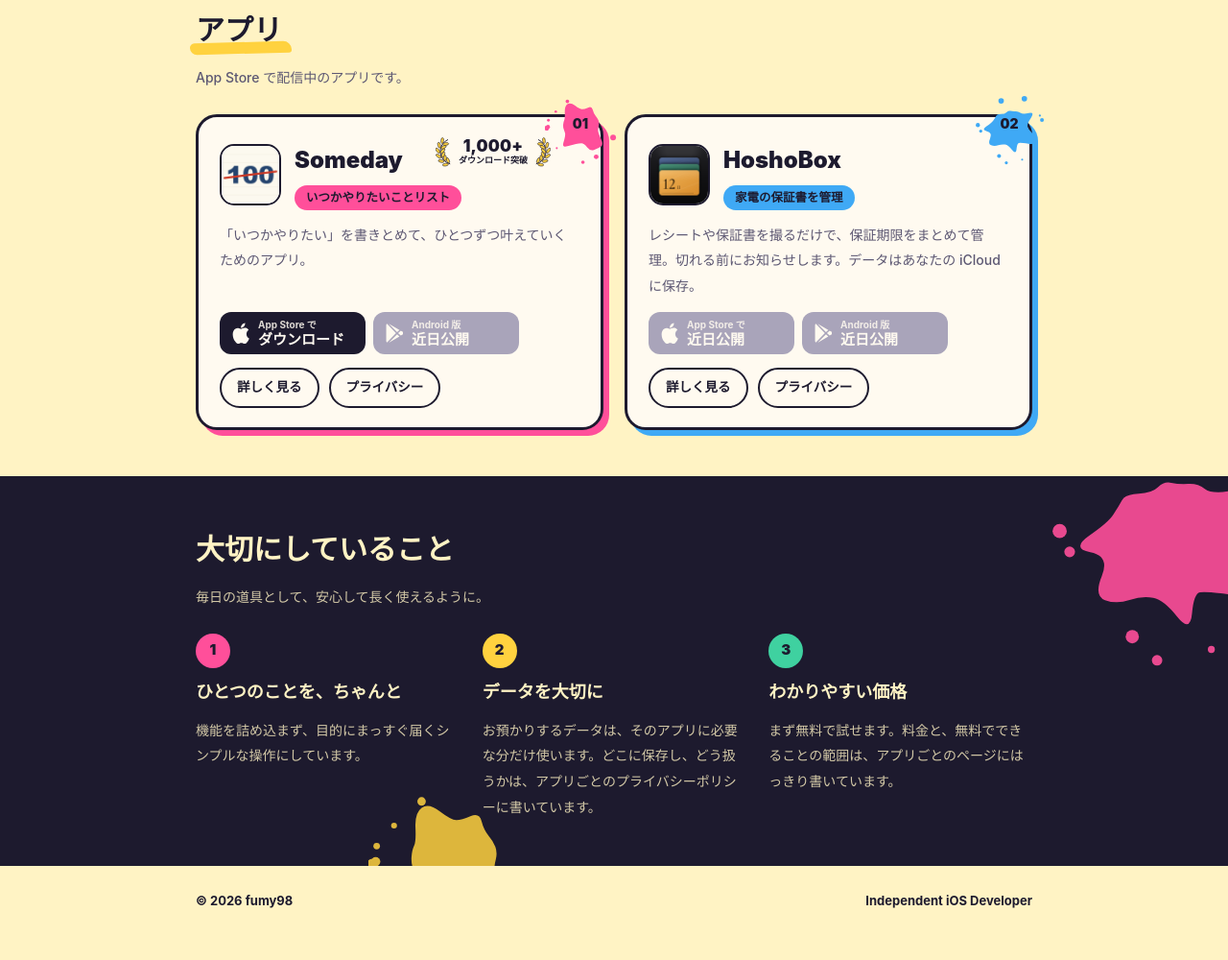
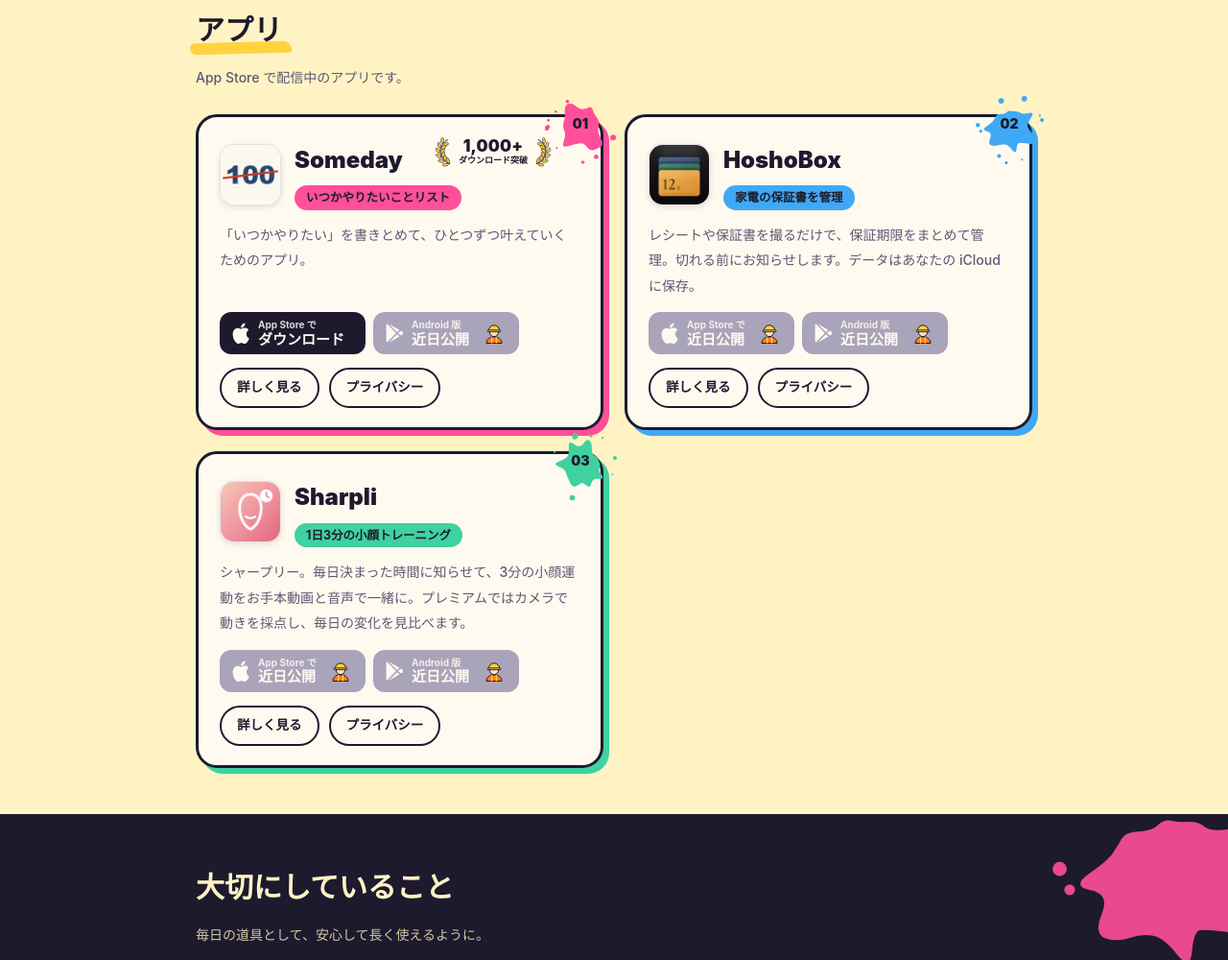
Before and after one commit to fumy98/fumy98.github.io, a plain HTML site: page index.html in a window 1280 px wide. Shown: the part 499-1499 px from the top of the page at 96% size. Drawn offline with Linux system fonts and the light colour scheme; a web font is replaced by a local one.

Commit message:
トップに Sharpli を追加し、アイコンの枠を薄く、近日公開に作業員のマークを付ける
Co-Authored-By: Claude Opus 5.5 <noreply@anthropic.com>

```diff
--- a/index.html
+++ b/index.html
@@ -93,7 +93,7 @@
   .app .stores { margin-top: auto; display: flex; flex-wrap: wrap; gap: 8px; margin-bottom: 14px; }
   .app .stores .store { margin: 0; }
   .app .title { display: flex; align-items: center; gap: 14px; margin-bottom: 12px; }
-  .app .icon { width: 64px; height: 64px; border-radius: 15px; border: 2px solid var(--ink); flex: none; background: #fff; }
+  .app .icon { width: 64px; height: 64px; border-radius: 15px; border: 1px solid rgba(29,26,46,.12); flex: none; background: #fff; box-shadow: 0 2px 6px rgba(29,26,46,.12); }
   .app .title .tag { margin: 4px 0 0; }
   /* 実績: 月桂樹で数字を挟む（App Store の受賞表記のような、線だけの控えめな形） */
   .app .badge { position: absolute; top: 18px; right: 52px; display: flex; align-items: center; gap: 2px; color: var(--ink); }
@@ -112,6 +112,8 @@
   /* 近日公開もダウンロードと同じ大きさ・同じ濃さのマークにし、色だけ薄くする */
   .store { min-width: 152px; height: 44px; box-sizing: border-box; }
   .store.soon { background: #a9a4ba; color: #fffaf0; cursor: default; }
+  /* 近日公開: ヘルメットをかぶった作業員 */
+  .store .hat { width: 20px; height: 22px; margin-left: auto; flex: none; }
   .app .links a:hover { background: var(--c); color: #1d1a2e; border-color: var(--c); }
 
   .values { background: var(--ink); color: var(--bg); overflow: hidden; }
@@ -208,7 +210,7 @@
           <p class="desc">「いつかやりたい」を書きとめて、ひとつずつ叶えていくためのアプリ。</p>
           <div class="stores">
           <a class="store" href="https://apps.apple.com/app/id6804606288?pt=129352997&amp;ct=site&amp;mt=8" target="_blank" rel="noopener"><svg class="apple" viewBox="0 0 14 17" aria-hidden="true"><path d="M11.6 9c0-2 1.7-3 1.8-3.1-1-1.4-2.5-1.6-3-1.6-1.3-.1-2.5.8-3.1.8-.7 0-1.7-.8-2.7-.7C3.2 4.4 1.9 5.2 1.2 6.5c-1.5 2.6-.4 6.4 1 8.5.7 1 1.5 2.1 2.6 2.1 1 0 1.4-.7 2.7-.7 1.2 0 1.6.7 2.7.7 1.1 0 1.8-1 2.5-2 .8-1.2 1.1-2.3 1.1-2.4 0 0-2.2-.9-2.2-3.5zM9.6 3c.6-.7 1-1.7.9-2.7-.8 0-1.9.6-2.5 1.3-.5.6-1 1.6-.9 2.6.9.1 1.9-.5 2.5-1.2z"/></svg><span><small>App Store で</small>ダウンロード</span></a>
-          <span class="store soon" aria-disabled="true"><svg class="apple" viewBox="0 0 16 18" aria-hidden="true"><path d="M1.2.4 9.6 9 1.2 17.6c-.4-.2-.7-.7-.7-1.2V1.6c0-.5.3-1 .7-1.2zm9.4 9.6 2.2 2.2-9.9 5.7 7.7-7.9zm0-2L2.9.3l9.9 5.7-2.2 2zM14 6.7l2.2 1.3c.7.4.7 1.6 0 2L14 11.3 11.5 9 14 6.7z"/></svg><span><small>Android 版</small>近日公開</span></span>
+          <span class="store soon" aria-disabled="true"><svg class="apple" viewBox="0 0 16 18" aria-hidden="true"><path d="M1.2.4 9.6 9 1.2 17.6c-.4-.2-.7-.7-.7-1.2V1.6c0-.5.3-1 .7-1.2zm9.4 9.6 2.2 2.2-9.9 5.7 7.7-7.9zm0-2L2.9.3l9.9 5.7-2.2 2zM14 6.7l2.2 1.3c.7.4.7 1.6 0 2L14 11.3 11.5 9 14 6.7z"/></svg><span><small>Android 版</small>近日公開</span><svg class="hat" viewBox="0 0 20 22" aria-hidden="true"><circle cx="10" cy="10" r="4.6" fill="#ffe2c4" stroke="#1d1a2e" stroke-width="1"/><path d="M4.4 8.4a5.6 5.6 0 0 1 11.2 0z" fill="#ffd23f" stroke="#1d1a2e" stroke-width="1" stroke-linejoin="round"/><rect x="3" y="7.9" width="14" height="1.8" rx=".9" fill="#ffd23f" stroke="#1d1a2e" stroke-width=".9"/><path d="M2 21.5c0-4.4 3.6-6.6 8-6.6s8 2.2 8 6.6z" fill="#ff7a1a" stroke="#1d1a2e" stroke-width="1"/><path d="M7.6 15.2v6.2M12.4 15.2v6.2" stroke="#ffd23f" stroke-width="1.4"/></svg></span>
           </div>
           <div class="links">
             <a href="/someday/" data-drawer="Someday" data-wide>詳しく見る</a>
@@ -223,12 +225,28 @@
           <p class="desc">レシートや保証書を撮るだけで、保証期限をまとめて管理。切れる前にお知らせします。データはあなたの iCloud に保存。</p>
           <!-- 公開したら、Someday と同じ形の a.store（App Store の URL）に差し替える -->
           <div class="stores">
-          <span class="store soon" aria-disabled="true"><svg class="apple" viewBox="0 0 14 17" aria-hidden="true"><path d="M11.6 9c0-2 1.7-3 1.8-3.1-1-1.4-2.5-1.6-3-1.6-1.3-.1-2.5.8-3.1.8-.7 0-1.7-.8-2.7-.7C3.2 4.4 1.9 5.2 1.2 6.5c-1.5 2.6-.4 6.4 1 8.5.7 1 1.5 2.1 2.6 2.1 1 0 1.4-.7 2.7-.7 1.2 0 1.6.7 2.7.7 1.1 0 1.8-1 2.5-2 .8-1.2 1.1-2.3 1.1-2.4 0 0-2.2-.9-2.2-3.5zM9.6 3c.6-.7 1-1.7.9-2.7-.8 0-1.9.6-2.5 1.3-.5.6-1 1.6-.9 2.6.9.1 1.9-.5 2.5-1.2z"/></svg><span><small>App Store で</small>近日公開</span></span>
-          <span class="store soon" aria-disabled="true"><svg class="apple" viewBox="0 0 16 18" aria-hidden="true"><path d="M1.2.4 9.6 9 1.2 17.6c-.4-.2-.7-.7-.7-1.2V1.6c0-.5.3-1 .7-1.2zm9.4 9.6 2.2 2.2-9.9 5.7 7.7-7.9zm0-2L2.9.3l9.9 5.7-2.2 2zM14 6.7l2.2 1.3c.7.4.7 1.6 0 2L14 11.3 11.5 9 14 6.7z"/></svg><span><small>Android 版</small>近日公開</span></span>
+          <span class="store soon" aria-disabled="true"><svg class="apple" viewBox="0 0 14 17" aria-hidden="true"><path d="M11.6 9c0-2 1.7-3 1.8-3.1-1-1.4-2.5-1.6-3-1.6-1.3-.1-2.5.8-3.1.8-.7 0-1.7-.8-2.7-.7C3.2 4.4 1.9 5.2 1.2 6.5c-1.5 2.6-.4 6.4 1 8.5.7 1 1.5 2.1 2.6 2.1 1 0 1.4-.7 2.7-.7 1.2 0 1.6.7 2.7.7 1.1 0 1.8-1 2.5-2 .8-1.2 1.1-2.3 1.1-2.4 0 0-2.2-.9-2.2-3.5zM9.6 3c.6-.7 1-1.7.9-2.7-.8 0-1.9.6-2.5 1.3-.5.6-1 1.6-.9 2.6.9.1 1.9-.5 2.5-1.2z"/></svg><span><small>App Store で</small>近日公開</span><svg class="hat" viewBox="0 0 20 22" aria-hidden="true"><circle cx="10" cy="10" r="4.6" fill="#ffe2c4" stroke="#1d1a2e" stroke-width="1"/><path d="M4.4 8.4a5.6 5.6 0 0 1 11.2 0z" fill="#ffd23f" stroke="#1d1a2e" stroke-width="1" stroke-linejoin="round"/><rect x="3" y="7.9" width="14" height="1.8" rx=".9" fill="#ffd23f" stroke="#1d1a2e" stroke-width=".9"/><path d="M2 21.5c0-4.4 3.6-6.6 8-6.6s8 2.2 8 6.6z" fill="#ff7a1a" stroke="#1d1a2e" stroke-width="1"/><path d="M7.6 15.2v6.2M12.4 15.2v6.2" stroke="#ffd23f" stroke-width="1.4"/></svg></span>
+          <span class="store soon" aria-disabled="true"><svg class="apple" viewBox="0 0 16 18" aria-hidden="true"><path d="M1.2.4 9.6 9 1.2 17.6c-.4-.2-.7-.7-.7-1.2V1.6c0-.5.3-1 .7-1.2zm9.4 9.6 2.2 2.2-9.9 5.7 7.7-7.9zm0-2L2.9.3l9.9 5.7-2.2 2zM14 6.7l2.2 1.3c.7.4.7 1.6 0 2L14 11.3 11.5 9 14 6.7z"/></svg><span><small>Android 版</small>近日公開</span><svg class="hat" viewBox="0 0 20 22" aria-hidden="true"><circle cx="10" cy="10" r="4.6" fill="#ffe2c4" stroke="#1d1a2e" stroke-width="1"/><path d="M4.4 8.4a5.6 5.6 0 0 1 11.2 0z" fill="#ffd23f" stroke="#1d1a2e" stroke-width="1" stroke-linejoin="round"/><rect x="3" y="7.9" width="14" height="1.8" rx=".9" fill="#ffd23f" stroke="#1d1a2e" stroke-width=".9"/><path d="M2 21.5c0-4.4 3.6-6.6 8-6.6s8 2.2 8 6.6z" fill="#ff7a1a" stroke="#1d1a2e" stroke-width="1"/><path d="M7.6 15.2v6.2M12.4 15.2v6.2" stroke="#ffd23f" stroke-width="1.4"/></svg></span>
           </div>
           <div class="links">
             <a href="/hoshobox/" data-drawer="HoshoBox" data-wide>詳しく見る</a>
             <a href="/hoshobox/privacy.html" data-drawer="HoshoBox のプライバシーポリシー">プライバシー</a>
+          </div>
+        </li>
+        <li class="app">
+          <svg class="dot" aria-hidden="true"><use href="#splat3"/></svg>
+          <span class="no">03</span>
+          <div class="title"><img class="icon" src="img/sharpli-icon.png" alt="" width="64" height="64"><div><h3>Sharpli</h3>
+          <span class="tag">1日3分の小顔トレーニング</span></div></div>
+          <p class="desc">シャープリー。毎日決まった時間に知らせて、3分の小顔運動をお手本動画と音声で一緒に。プレミアムではカメラで動きを採点し、毎日の変化を見比べます。</p>
+          <!-- 2026-11-16 公開予定。公開したら Someday と同じ形の a.store（App Store の URL）に差し替える -->
+          <div class="stores">
+          <span class="store soon" aria-disabled="true"><svg class="apple" viewBox="0 0 14 17" aria-hidden="true"><path d="M11.6 9c0-2 1.7-3 1.8-3.1-1-1.4-2.5-1.6-3-1.6-1.3-.1-2.5.8-3.1.8-.7 0-1.7-.8-2.7-.7C3.2 4.4 1.9 5.2 1.2 6.5c-1.5 2.6-.4 6.4 1 8.5.7 1 1.5 2.1 2.6 2.1 1 0 1.4-.7 2.7-.7 1.2 0 1.6.7 2.7.7 1.1 0 1.8-1 2.5-2 .8-1.2 1.1-2.3 1.1-2.4 0 0-2.2-.9-2.2-3.5zM9.6 3c.6-.7 1-1.7.9-2.7-.8 0-1.9.6-2.5 1.3-.5.6-1 1.6-.9 2.6.9.1 1.9-.5 2.5-1.2z"/></svg><span><small>App Store で</small>近日公開</span><svg class="hat" viewBox="0 0 20 22" aria-hidden="true"><circle cx="10" cy="10" r="4.6" fill="#ffe2c4" stroke="#1d1a2e" stroke-width="1"/><path d="M4.4 8.4a5.6 5.6 0 0 1 11.2 0z" fill="#ffd23f" stroke="#1d1a2e" stroke-width="1" stroke-linejoin="round"/><rect x="3" y="7.9" width="14" height="1.8" rx=".9" fill="#ffd23f" stroke="#1d1a2e" stroke-width=".9"/><path d="M2 21.5c0-4.4 3.6-6.6 8-6.6s8 2.2 8 6.6z" fill="#ff7a1a" stroke="#1d1a2e" stroke-width="1"/><path d="M7.6 15.2v6.2M12.4 15.2v6.2" stroke="#ffd23f" stroke-width="1.4"/></svg></span>
+          <span class="store soon" aria-disabled="true"><svg class="apple" viewBox="0 0 16 18" aria-hidden="true"><path d="M1.2.4 9.6 9 1.2 17.6c-.4-.2-.7-.7-.7-1.2V1.6c0-.5.3-1 .7-1.2zm9.4 9.6 2.2 2.2-9.9 5.7 7.7-7.9zm0-2L2.9.3l9.9 5.7-2.2 2zM14 6.7l2.2 1.3c.7.4.7 1.6 0 2L14 11.3 11.5 9 14 6.7z"/></svg><span><small>Android 版</small>近日公開</span><svg class="hat" viewBox="0 0 20 22" aria-hidden="true"><circle cx="10" cy="10" r="4.6" fill="#ffe2c4" stroke="#1d1a2e" stroke-width="1"/><path d="M4.4 8.4a5.6 5.6 0 0 1 11.2 0z" fill="#ffd23f" stroke="#1d1a2e" stroke-width="1" stroke-linejoin="round"/><rect x="3" y="7.9" width="14" height="1.8" rx=".9" fill="#ffd23f" stroke="#1d1a2e" stroke-width=".9"/><path d="M2 21.5c0-4.4 3.6-6.6 8-6.6s8 2.2 8 6.6z" fill="#ff7a1a" stroke="#1d1a2e" stroke-width="1"/><path d="M7.6 15.2v6.2M12.4 15.2v6.2" stroke="#ffd23f" stroke-width="1.4"/></svg></span>
+          </div>
+          <div class="links">
+            <a href="/sharpli/" data-drawer="Sharpli" data-wide>詳しく見る</a>
+            <a href="/sharpli/privacy.html" data-drawer="Sharpli のプライバシーポリシー">プライバシー</a>
           </div>
         </li>
       </ul>
```
Also changed, not shown: img/sharpli-icon.png (added).
